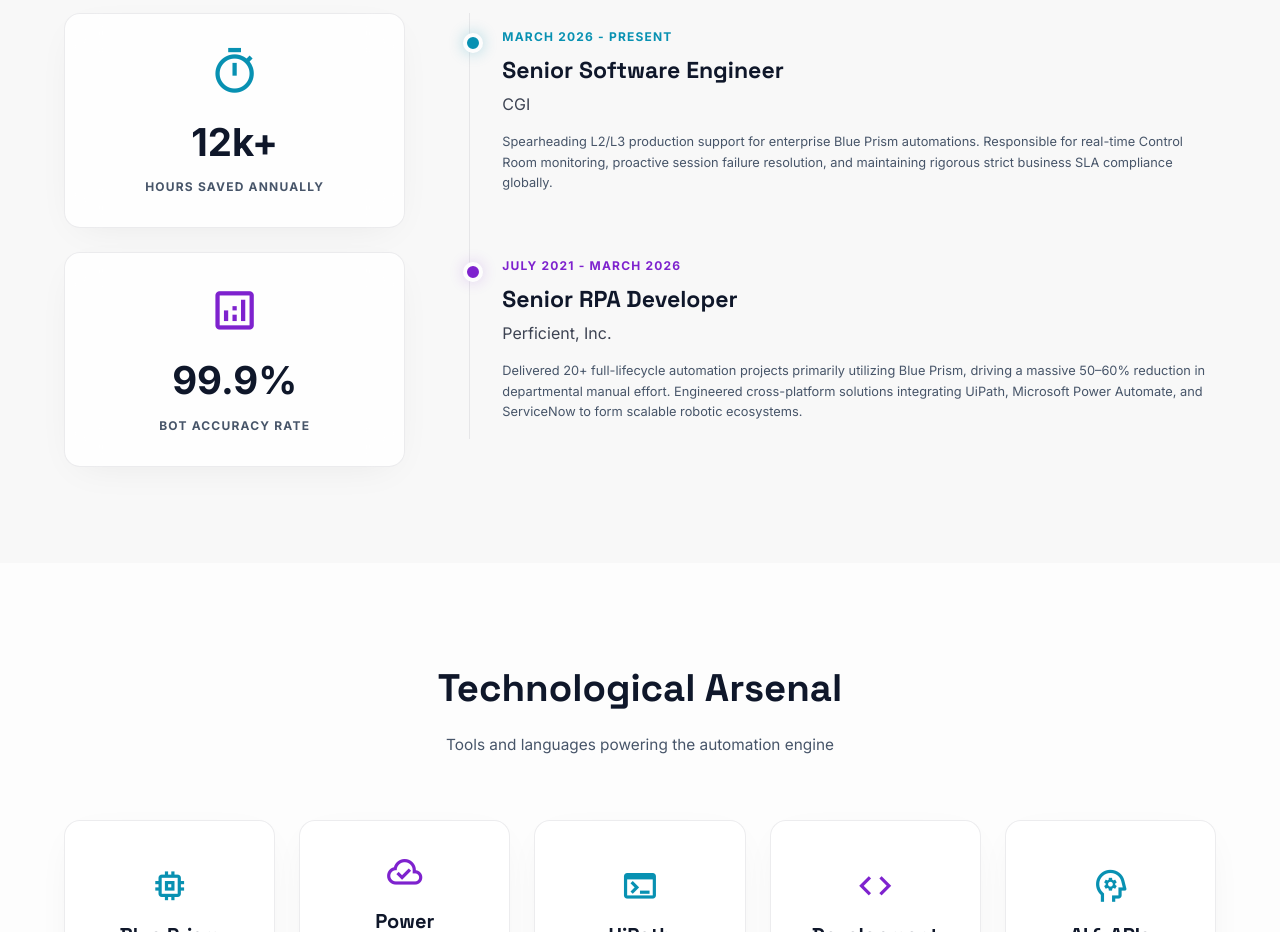
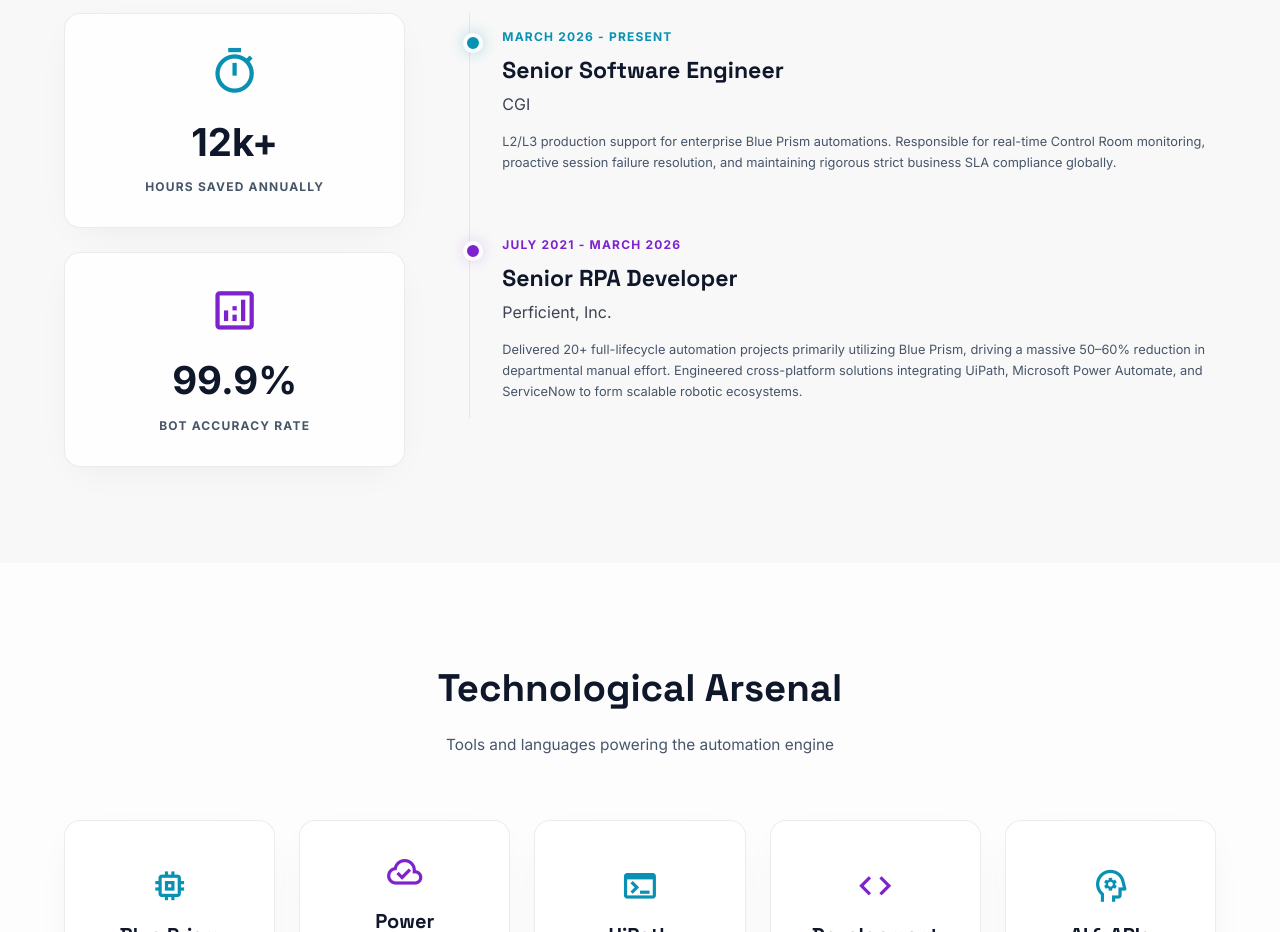
Before and after one commit to arpit-619/arpit-portfolio, a website built with Vite: page index.html in a window 1280 px wide. Shown: the part 2326-3258 px from the top of the page. Built offline with nearby package versions, Linux system fonts and the light colour scheme.

Commit message:
Remove 'Spearheading' from experience section

```diff
--- a/index.html
+++ b/index.html
@@ -567,7 +567,7 @@
               <p
                 class="text-[clamp(0.8rem,1vw,0.875rem)] text-text-slate leading-relaxed"
               >
-                Spearheading L2/L3 production support for enterprise Blue Prism
+                L2/L3 production support for enterprise Blue Prism
                 automations. Responsible for real-time Control Room monitoring,
                 proactive session failure resolution, and maintaining rigorous
                 strict business SLA compliance globally.
```
